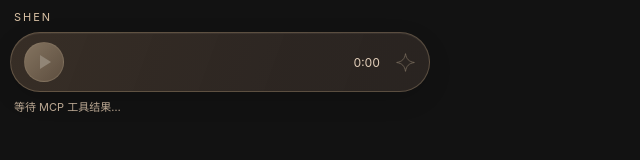
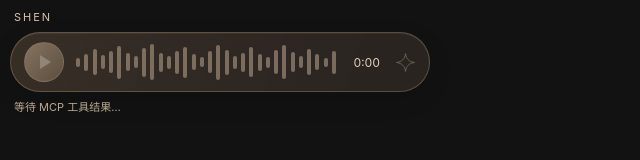
Before and after one commit to nuonuo310/ShenShu-Voice-MCP, a website: page ui/mcp-bubble.html in a window 1280 px wide. Shown: the whole page, without its empty margins (0-640 px from the left). Drawn offline with Linux system fonts and the light colour scheme.

Commit message:
fix(mcp): remove escaped runtime template literals in ui/mcp-bubble.html

```diff
--- a/ui/mcp-bubble.html
+++ b/ui/mcp-bubble.html
@@ -47,11 +47,11 @@ body{margin:0;padding:10px;background:transparent}
 const heights=[9,17,26,14,22,33,18,12,29,36,19,13,23,31,16,10,22,35,25,13,19,30,17,11,24,34,20,12,26,16,9,23];
 const $=id=>document.getElementById(id);
 const wave=$("wave"),audio=$("audio"),play=$("play");
-wave.innerHTML=heights.map(h=>\`<i style="--h:\${h}px"></i>\`).join("");
+wave.innerHTML=heights.map(h=>`<i style="--h:${h}px"></i>`).join("");
 let record=null,frame=0,rpcId=0;
 const pending=new Map();
 
-const fmt=s=>Number.isFinite(s)?\`\${Math.floor(s/60)}:\${Math.floor(s%60).toString().padStart(2,"0")}\`:"0:00";
+const fmt=s=>Number.isFinite(s)?`${Math.floor(s/60)}:${Math.floor(s%60).toString().padStart(2,"0")}`:"0:00";
 function paint(){
   const d=Number.isFinite(audio.duration)?audio.duration:record?.durationSeconds||0;
   const p=d?Math.min(1,audio.currentTime/d):0;
```
